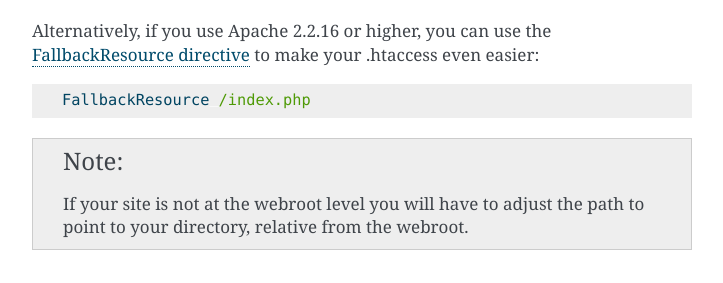
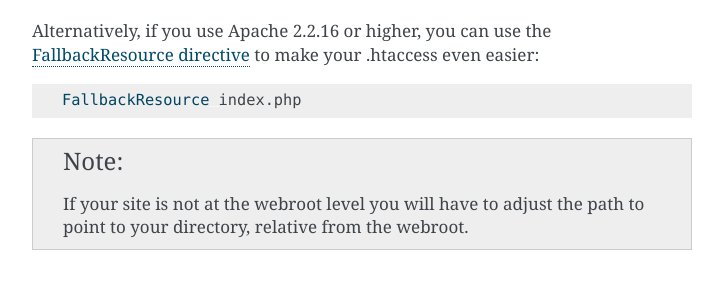
Before and after one commit to silexphp/Silex, a Sphinx documentation site: the page built from doc/web_servers.rst, in a window 1280 px wide and 900 px high, scrolled down 407 px. Shown: the part 169-452 px from the top of the window, without its empty margins (388-1111 px from the left). Built offline with Sphinx 7.4.7, drawn with Linux system fonts in a browser that asks for light colours.

```diff
--- a/doc/web_servers.rst
+++ b/doc/web_servers.rst
@@ -29,7 +29,7 @@ Alternatively, if you use Apache 2.2.16 or higher, you can use the
 
 .. code-block:: apache
 
-    FallbackResource /index.php
+    FallbackResource index.php
 
 .. note::
 
```
